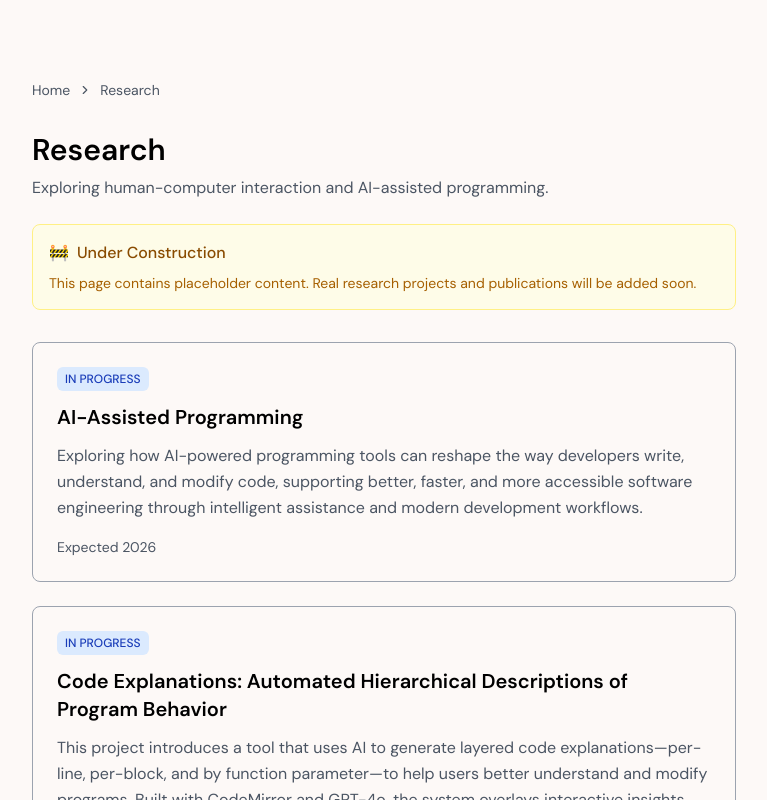
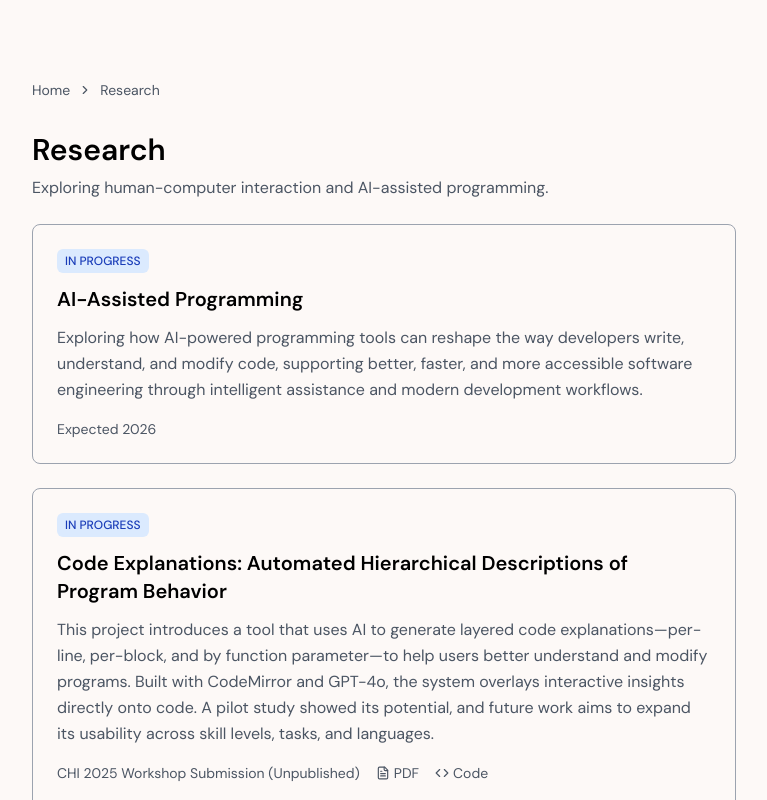
Before and after one commit to c-goenka/personal-website, a Next.js app: page /research in a window 1280 px wide. Shown: the top 800 px of the page, without its empty margins (256-1023 px from the left). Built offline with nearby package versions, Linux system fonts and the light colour scheme.

Commit message:
removed under construction notice from research page

```diff
--- a/src/app/research/page.tsx
+++ b/src/app/research/page.tsx
@@ -20,17 +20,6 @@ export default function Research() {
 
             <h1 className="text-3xl font-semibold mb-2">Research</h1>
             <p className="text-muted mb-6">Exploring human-computer interaction and AI-assisted programming.</p>
-
-            {/* Under Construction Notice */}
-            <div className="mb-8 p-4 bg-yellow-50 dark:bg-yellow-900/20 border border-yellow-200 dark:border-yellow-800 rounded-lg">
-                <div className="flex items-center gap-2 mb-2">
-                    <span className="text-yellow-600 dark:text-yellow-400">🚧</span>
-                    <h3 className="font-medium text-yellow-800 dark:text-yellow-200">Under Construction</h3>
-                </div>
-                <p className="text-sm text-yellow-700 dark:text-yellow-300">
-                    This page contains placeholder content. Real research projects and publications will be added soon.
-                </p>
-            </div>
 
             {/* Research Projects */}
             <div className="space-y-6">
```
